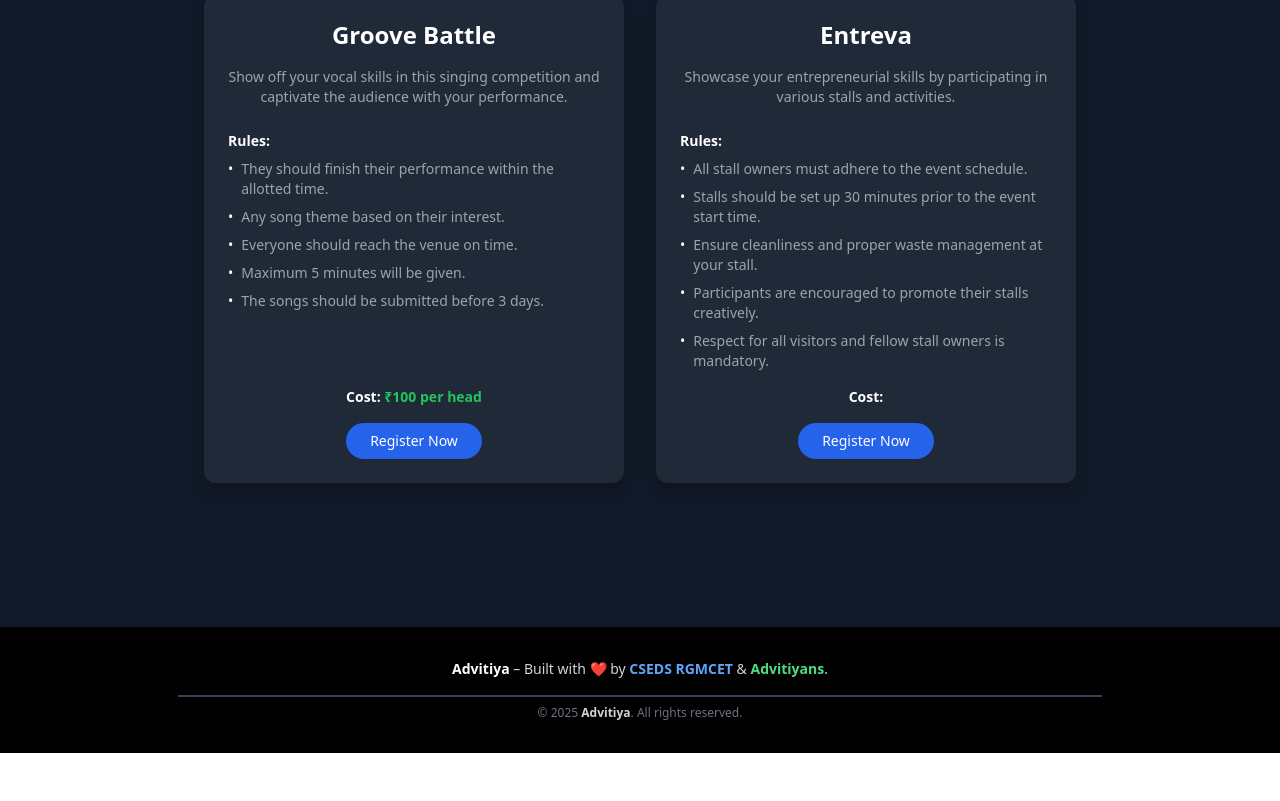
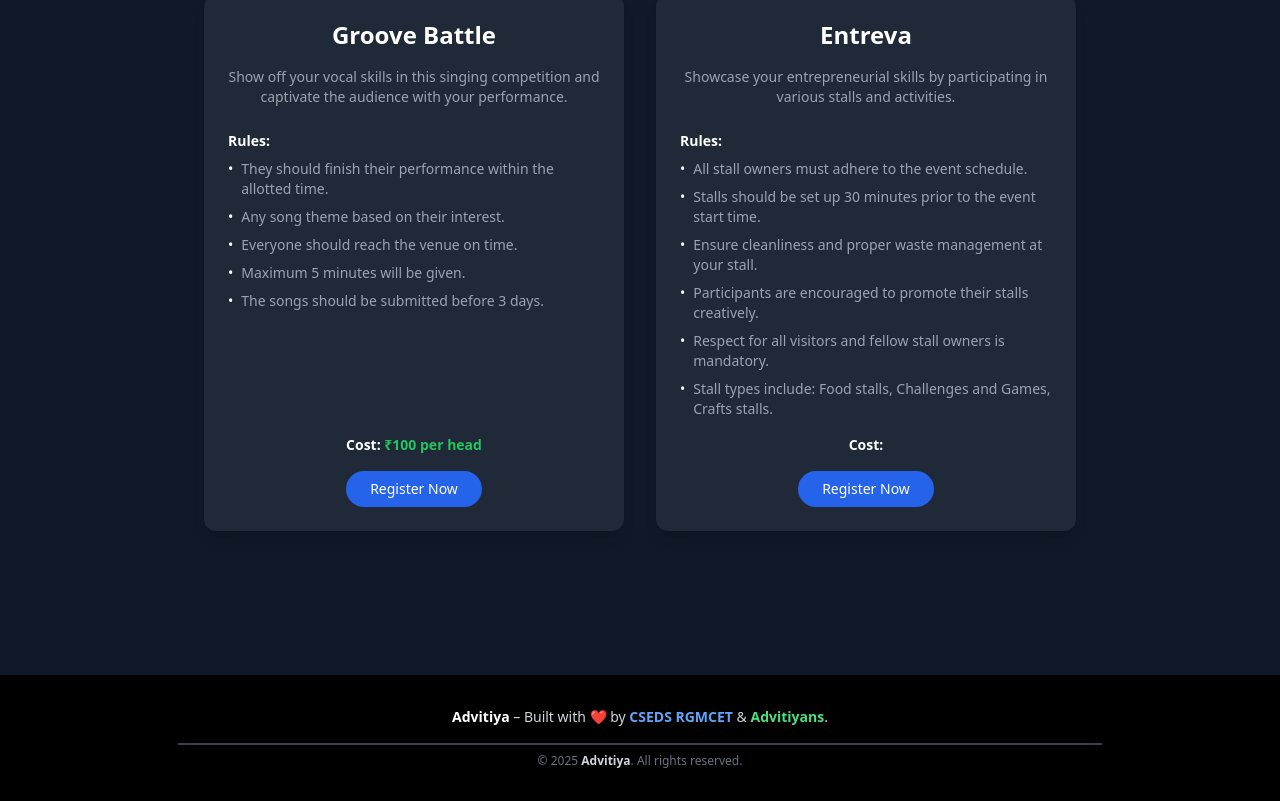
Before and after one commit to harshithreddy-dev/Advitiya2k25, a Next.js app: page /events in a window 1280 px wide. Shown: the part 4873-5674 px from the top of the page. Before the commit the page ends 5626 px from the top, so only its background shows below. Built offline with nearby package versions, Linux system fonts and the light colour scheme.

Commit message:
fixed minor issues

```diff
--- a/src/app/events/page.tsx
+++ b/src/app/events/page.tsx
@@ -791,6 +791,7 @@ export default function EventsSectionDemo() {
         "Ensure cleanliness and proper waste management at your stall.",
         "Participants are encouraged to promote their stalls creatively.",
         "Respect for all visitors and fellow stall owners is mandatory.",
+        "Stall types include: Food stalls, Challenges and Games, Crafts stalls.",
       ],
       registerLink: "https://forms.gle/mURzrhX1H7d7hooR9",
     },
```
